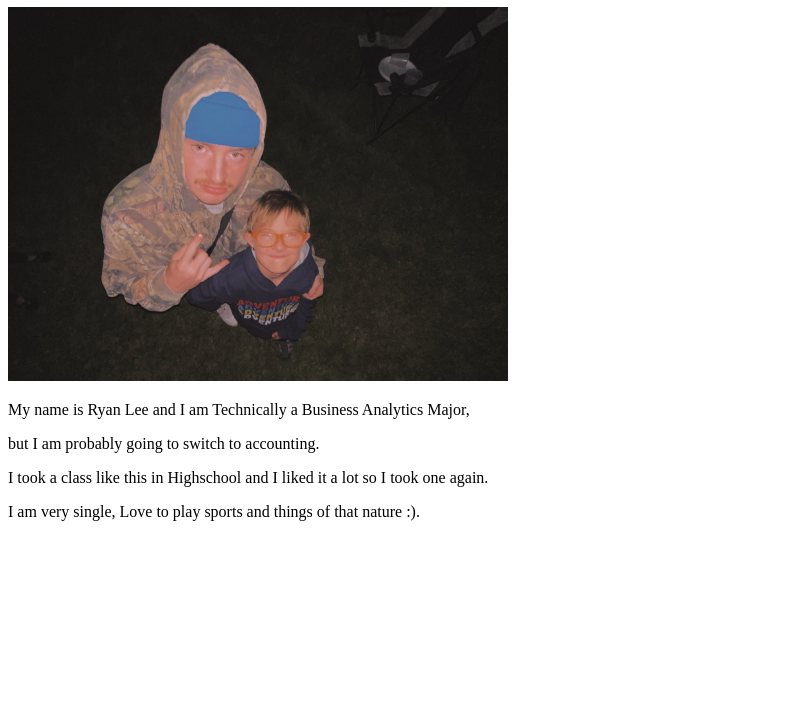
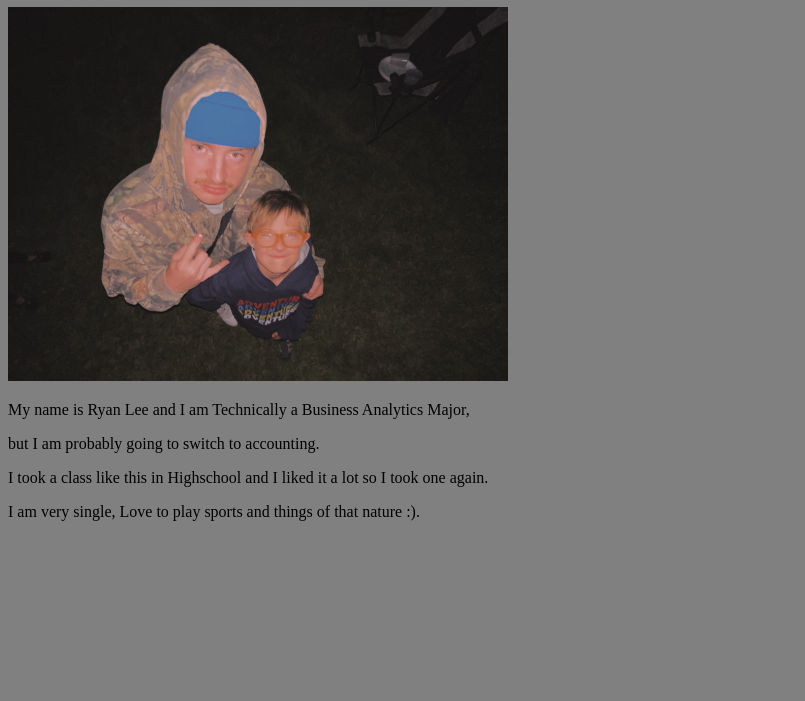
Before and after one commit to its-ryanlee/wdd130, a plain HTML site: page index.html in a window 1280 px wide. Shown: the part 99-800 px from the top of the page, without its empty margins (0-805 px from the left). Drawn offline with Linux system fonts and the light colour scheme.

Commit message:
Changed the Background Color

```diff
--- a/index.html
+++ b/index.html
@@ -5,7 +5,8 @@
         <meta name="viewport" content="width=device-width, initial-scale=1.0">
         <title>WDD130 |  Home</title>
     </head>
-    <body>
+    <body style = background-color:grey
+    >
         <nav>
             <a href="wwr/index.html">White Water Rafting Website</a>
             <a href="wwr/site-plan-rafting.html">White Water Rafting Siteplan</a>
```
